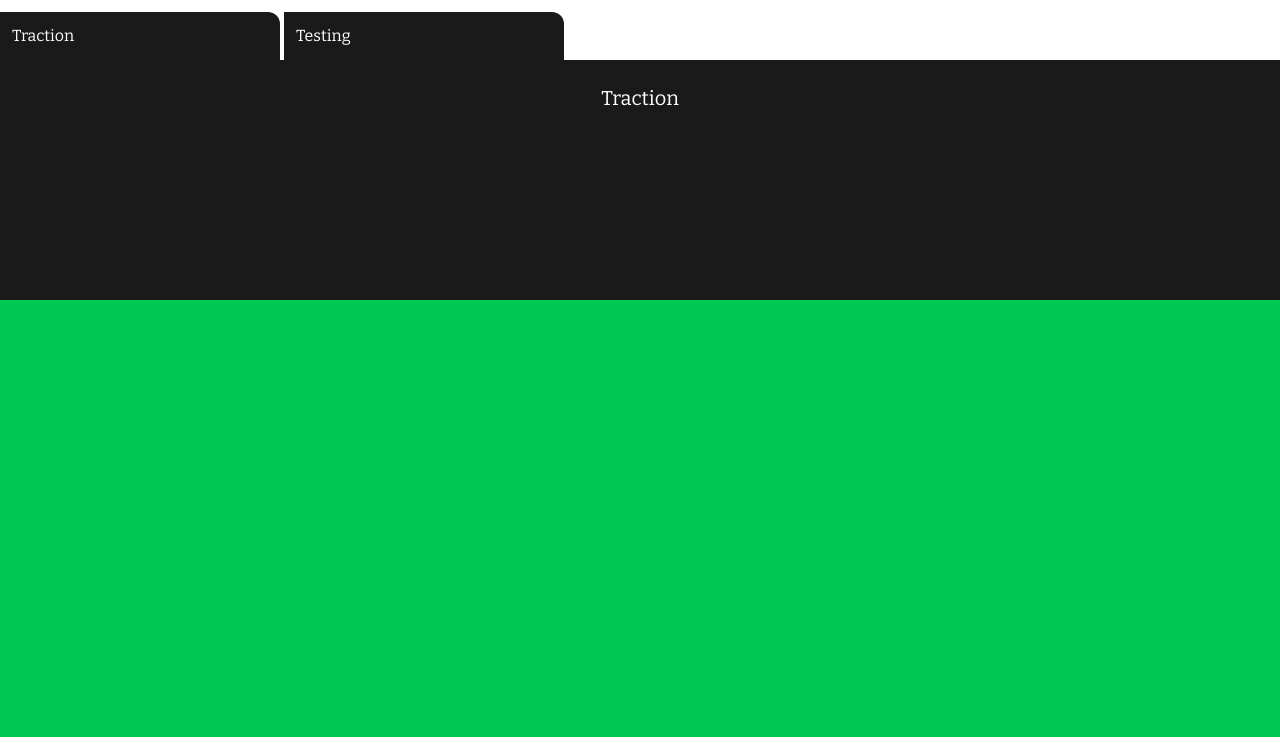
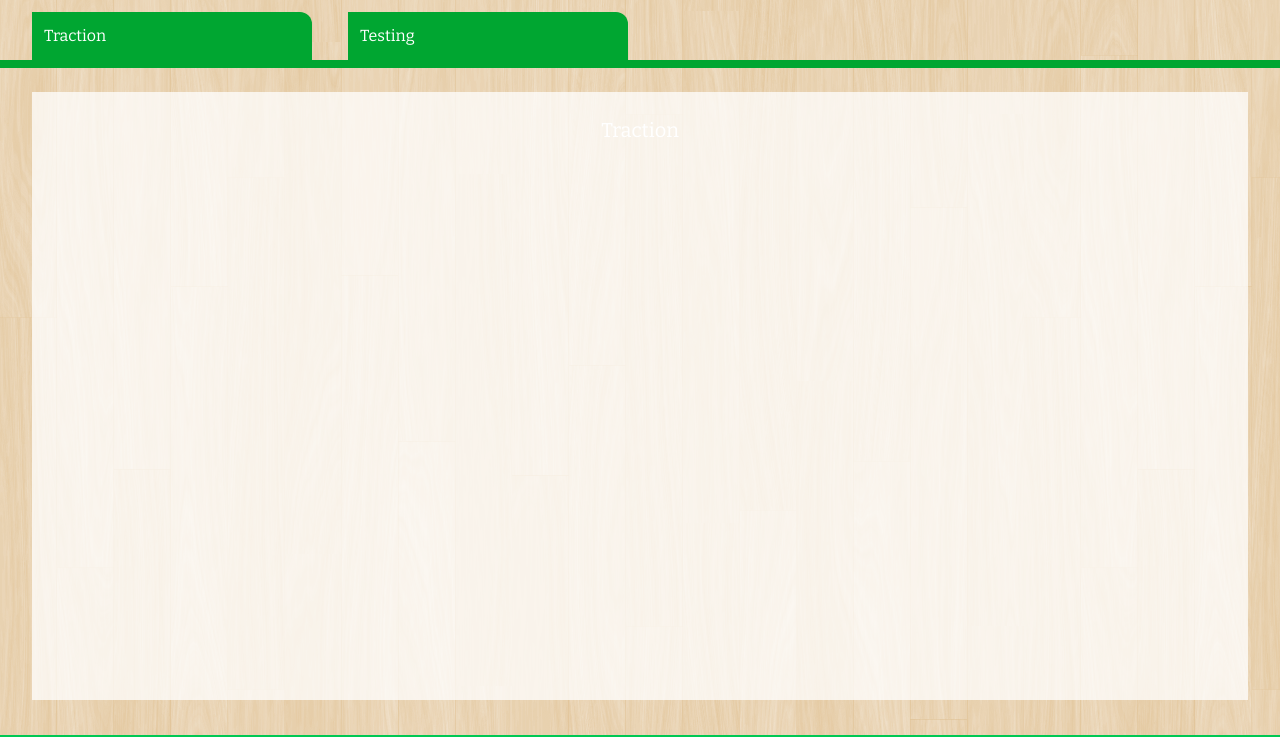
Before and after one commit to vingkan/ecoeats, a plain HTML site: page stats.html in a window 1280 px wide. Shown: the top 737 px of the page. Drawn offline with nearby package versions, Linux system fonts and the light colour scheme; a web font is replaced by a local one.

Commit message:
Color is not changing to charcoal

```diff
--- a/stats.html
+++ b/stats.html
@@ -57,7 +57,9 @@
 		<div id="pane-slider">
 
 			<section class="stats-pane">
-				<p>Traction</p>
+				<div class="pane-content">
+					<p>Traction</p>
+				</div>
 			</section>
 
 			<section class="stats-pane">
--- a/style/stats-style.less
+++ b/style/stats-style.less
@@ -16,7 +16,7 @@
 @bitter: 'Bitter', serif;
 @margarine: 'Margarine', cursive;
 
-.BitterFont(@textColor: white, @size: 1.25em){
+.BitterFont(@textColor: @charcoal, @size: 1.25em){
 	font-family: @bitter;
 	color: @textColor;
 	font-size: @size;
@@ -73,6 +73,8 @@
 /*--------------------------------------------*/
 
 html, body{
+	background: url('retinaWood.png');
+	color: @charcoal;
 	margin: 0;
 	padding: 0;
 	top: 0;
@@ -120,22 +122,24 @@ header{
 div.tabs-container{
 	width: 100vw;
 	height: @tabHeight;
-	background: white;
+	background: url('retinaWood.png');
 }
 
 ul.tabs-list{
 	width: 100vw;
+	border-bottom: 1vh solid @darkGreen;
 }
 
 li.tab{
 	@spacing: 1.5vh;
 	margin-top: @spacing;
+	margin-left: 2.5vw;
 	padding: 0 @spacing;
 	display: inline-block;
 	width: 20vw;
 	height: @tabHeight - @spacing;
 	line-height: @tabHeight - @spacing;
-	background: @charcoal;
+	background: @darkGreen;
 	font-family: @bitter;
 	color: white;
 	border-top-right-radius: 1.5vh;
@@ -145,10 +149,10 @@ li.tab{
 /*---> PANES <--------------------------------*/
 /*--------------------------------------------*/
 
-@paneHeight: 90vh - 60px;
+@paneHeight: 80vh;
 
 div.pane-container{
-	background: orange;
+	background: transparent;
 	width: 100vw;
 	height: @paneHeight;
 	overflow: hidden;
@@ -158,15 +162,20 @@ div#pane-slider{
 	width: 1000%;
 	display: inline-block;
 	margin: 0;
-	background: blue;
+	background: transparent;
 	.AnimateAll();
 }
 
 section.stats-pane{
 	float: left;
-	width: 100vw;
+	width: 95vw;
+	margin: 2.5vw;
 	height: @paneHeight;
-	background: @charcoal;
+	background: rgba(255, 255, 255, 0.75);
+}
+
+div.pane-content{
+	color: @charcoal;
 }
 
 /*--------------------------------------------*/
```
Also changed, not shown: style/stats-style.css.
